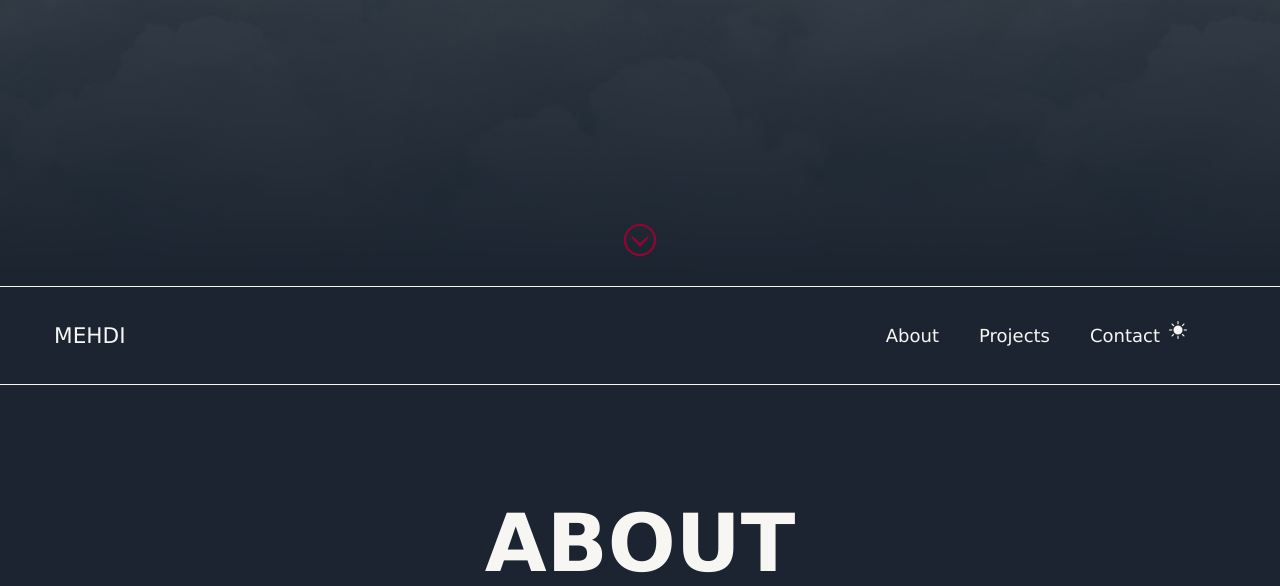
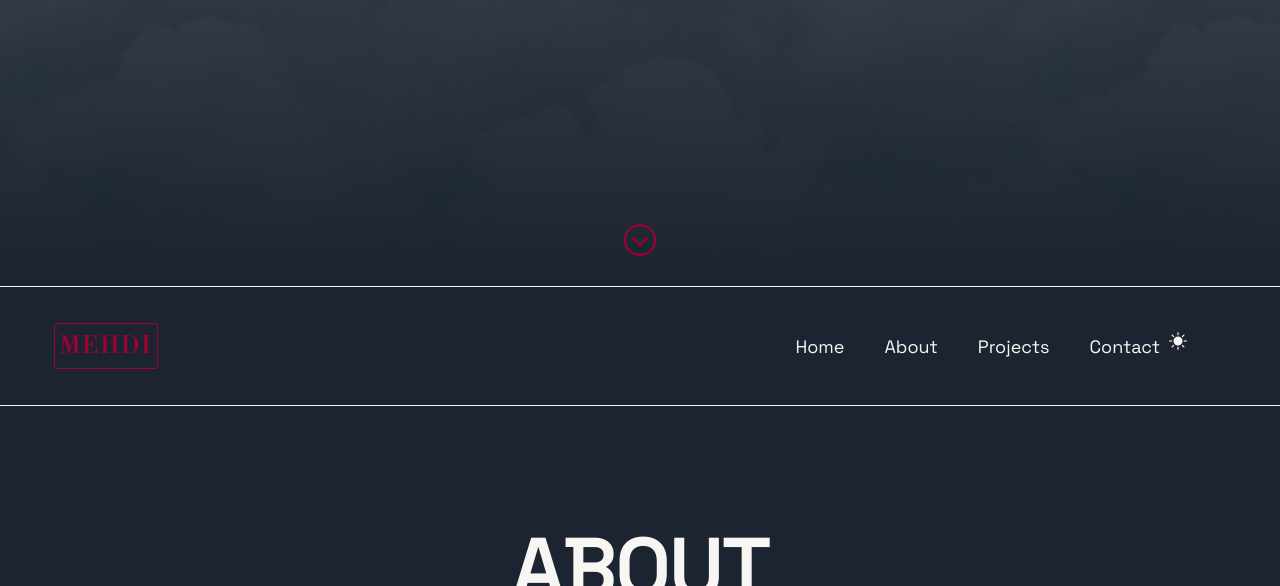
Before and after one commit to bghmehdi/portfolio, a plain HTML site: page index.html in a window 1280 px wide. Shown: the part 514-1100 px from the top of the page. Drawn offline with nearby package versions, Linux system fonts and the light colour scheme.

Commit message:
more polish

```diff
--- a/index.html
+++ b/index.html
@@ -10,6 +10,14 @@
             rel="stylesheet"
             href="https://cdn.jsdelivr.net/npm/bootstrap-icons@1.3.0/font/bootstrap-icons.css"
         />
+        <link rel="stylesheet"
+          href="https://fonts.googleapis.com/css?family=Space Grotesk|Libre Bodoni">
+    <style>
+      body {
+        font-family: 'Space Grotesk', serif;
+      }
+
+    </style>
     </head>
     <body>
         <main>
@@ -24,6 +32,9 @@
             <nav class="navbar" id="navbar">
                 <a href="#home" class="logo">MEHDI</a>
                 <ul class="main-nav">
+                    <li>
+                        <a href="#home" class="nav-links">Home</a>
+                    </li>
                     <li>
                         <a href="#about" class="nav-links">About</a>
                     </li>
--- a/script.js
+++ b/script.js
@@ -13,22 +13,44 @@ function myFunction() {
     }
 }
 
-const toggle = document.getElementById('toggleDark');
-const body = document.querySelector('body');
-const root = document.querySelector(':root');
+const toggle = document.getElementById("toggleDark");
+const body = document.querySelector("body");
+const root = document.querySelector(":root");
 
-toggle.addEventListener('click', function(){
-    this.classList.toggle('bi-moon');
-    if(this.classList.toggle('bi-brightness-high-fill')){
-        root.style.setProperty('--primary-color', '#1b2430');
-        root.style.setProperty('--secondary-color', '#f7f6f2');
+toggle.addEventListener("click", function () {
+    this.classList.toggle("bi-moon");
+    if (this.classList.toggle("bi-brightness-high-fill")) {
+        root.style.setProperty("--primary-color", "#1b2430");
+        root.style.setProperty("--secondary-color", "#f7f6f2");
 
-       /*  body.style.transition = '2s';
+        /*  body.style.transition = '2s';
         navbar.style.transition = '2s'; */
-    }else{
-        root.style.setProperty('--primary-color', '#f7f6f2');
-        root.style.setProperty('--secondary-color', '#1b2430');
+    } else {
+        root.style.setProperty("--primary-color", "#f7f6f2");
+        root.style.setProperty("--secondary-color", "#1b2430");
         /* body.style.transition = '2s';
          navbar.style.transition = '2s'; */
     }
 });
+
+const sections = document.querySelectorAll("section[id]");
+
+window.addEventListener("scroll", activeMenu);
+function activeMenu() {
+    let scrollY = window.pageYOffset;
+
+    sections.forEach((current) => {
+        const sectionHeight = current.offsetHeight;
+        const sectionTop = current.offsetTop - 200;
+        let sectionId = current.getAttribute("id");
+        if (scrollY > sectionTop && scrollY <= sectionTop + sectionHeight) {
+            document
+                .querySelector(".navbar a[href*=" + sectionId + "]")
+                .classList.add("active");
+        } else {
+            document
+                .querySelector(".navbar a[href*=" + sectionId + "]")
+                .classList.remove("active");
+        }
+    });
+}
--- a/styles.css
+++ b/styles.css
@@ -11,9 +11,9 @@ html {
 ::-webkit-scrollbar {
     background-color: var(--primary-color);
     width: 8px;
-    border-left:1px solid var(--accent-color);
+    border-left: 1px solid var(--accent-color);
 }
-::-webkit-scrollbar-thumb{
+::-webkit-scrollbar-thumb {
     background-color: var(--accent-color);
     border-radius: 3px;
 }
@@ -31,8 +31,11 @@ body {
     background-color: var(--primary-color);
     color: var(--secondary-color);
 }
-h1,h2,h3,h4{
-    text-transform:uppercase;
+h1,
+h2,
+h3,
+h4 {
+    text-transform: uppercase;
 }
 .sticky {
     background-color: var(--primary-color);
@@ -68,18 +71,28 @@ h1,h2,h3,h4{
     margin-left: 40px;
     text-decoration: none;
     color: inherit;
+    transition: 0.3s;
 }
 .logo {
-    color: inherit;
-    font-size: 1.2em;
+    padding: 0.3em 0.2em;
+    border-radius: 3px;
     text-decoration: none;
+    color: var(--accent-color);
+    font-size: 1.3em;
+    font-family: "Libre Bodoni";
+    border: 1px solid;
+    letter-spacing: 2px;
 }
 .navbar-toggle {
     display: none;
 }
-.logo:hover,
-.nav-links:hover {
+.logo:hover {
+    background-color: var(--secondary-color);
+}
+.nav-links:hover,
+.active {
     color: var(--accent-color);
+    border-bottom: 1px solid var(--accent-color);
 }
 
 .first-section {
@@ -250,8 +263,8 @@ i {
     list-style: none;
     display: flex;
     flex-direction: column;
-    gap: .5em;
-    padding-block: .5em;
+    gap: 0.5em;
+    padding-block: 0.5em;
 }
 .info ul li {
     text-align: center;
@@ -304,6 +317,6 @@ footer {
     display: flex;
     justify-content: center;
 }
-strong{
+strong {
     color: var(--accent-color);
 }
```
